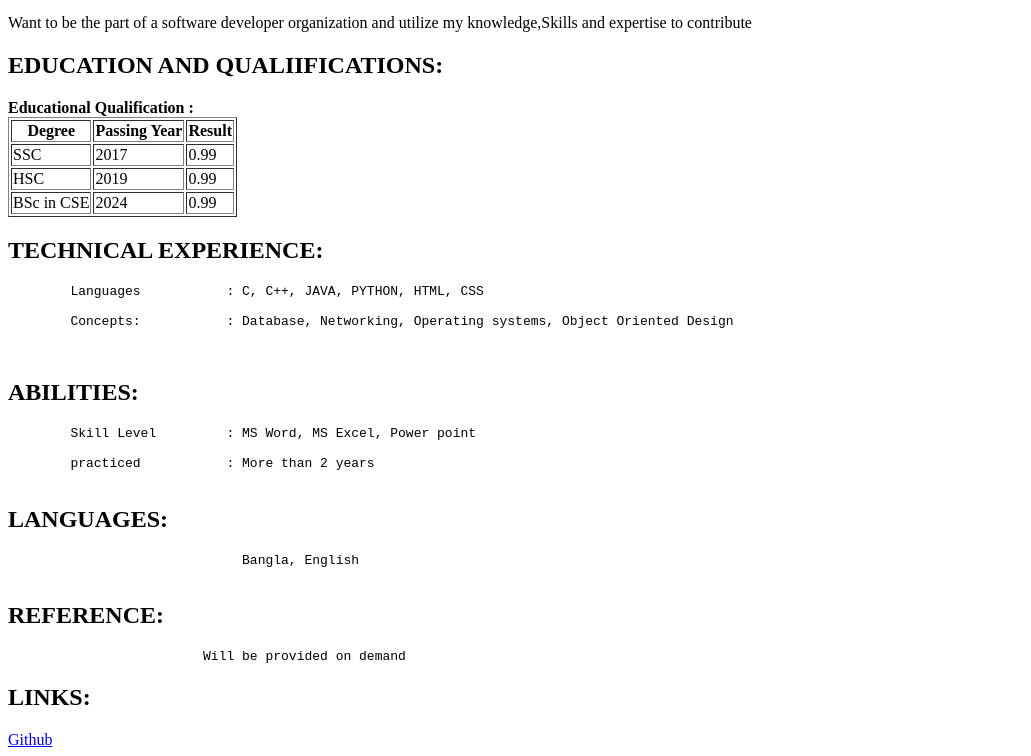
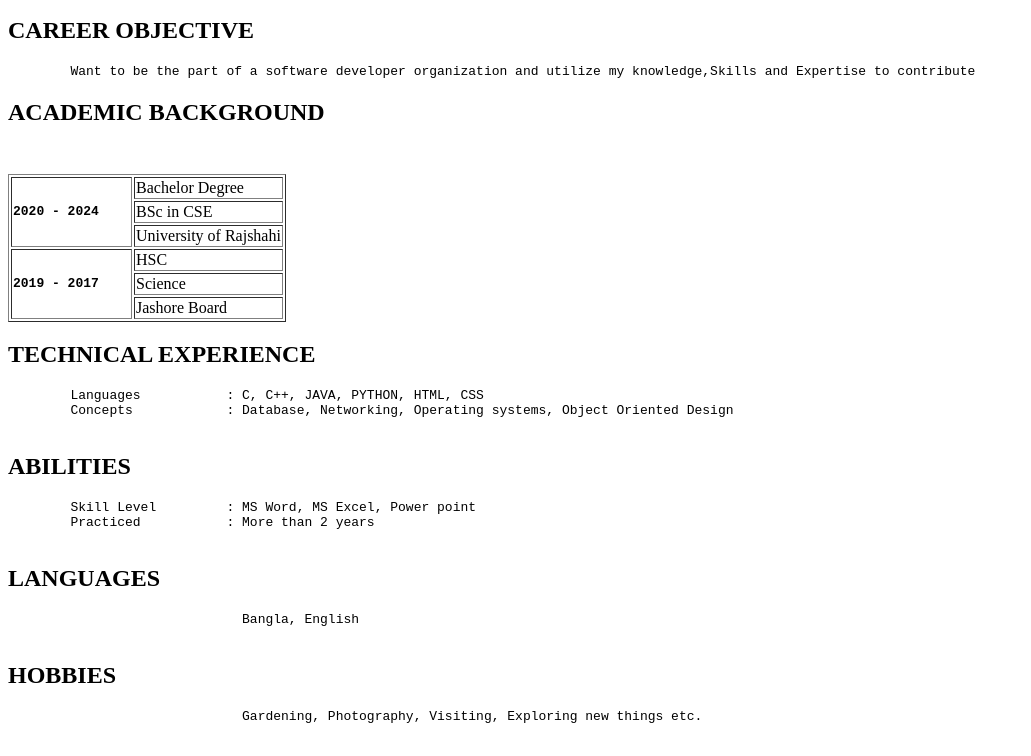
Before and after one commit to Zannatul-Naim/Zannatul-Naim.github.io, a plain HTML site: page index.htm in a window 1280 px wide. Shown: the part 137-893 px from the top of the page, without its empty margins (0-1031 px from the left). Drawn offline with Linux system fonts and the light colour scheme.

Commit message:
updated index

```diff
--- a/index.htm
+++ b/index.htm
@@ -1,51 +1,71 @@
-<html>
-<head><title> Resume </title></head>
-<body bgcolor="white">
+<!DOCTYPE html>
+<html lang="en">
+
+<head>
+    <meta charset="UTF-8">
+    <meta http-equiv="X-UA-Compatible" content="IE=edge">
+    <meta name="viewport" content="width=device-width, initial-scale=1.0">
+    <title> My Resume </title>
+</head>
+
+<body>
+<img src="img/naim.jpg" alt="Zannatul Naim image" height="220" width="250"> <br> <hr>
 <h1><b> Zannatul Naim </b></h1>
-<address> zannatulnaim09@gmail.com</address>
-<h2>CAREER OBJECT:</h2>
-<div>Want to be the part of a software developer organization and utilize my knowledge,Skills and expertise to contribute</div>
-<h2>EDUCATION AND QUALIIFICATIONS:</h2>
-<div><b>Educational Qualification : </b></div>
+<address>  zannatulnaim09@gmail.com </address>
+<h2>CAREER OBJECTIVE</h2>
+<pre>        Want to be the part of a software developer organization and utilize my knowledge,Skills and Expertise to contribute</pre>
+<h2>ACADEMIC BACKGROUND</h2>
 <table border="1">
-    <tr>
-        <th>Degree</th>
-        <th>Passing Year</th>
-        <th>Result</th>
-    </tr>
-    <tr>
-        <td>SSC</td>
-        <td>2017</td>
-        <td>0.99</td>
-    </tr>
-    <tr>
+   <tr>
+        <td rowspan="3"><b><pre>2020 - 2024    </pre></b></td>
+            <pre>
+                <td>Bachelor Degree</td>
+            <tr>
+                <td>BSc in CSE</td>
+            </tr>
+            <tr>
+                <td>University of Rajshahi</td>
+            </tr>
+            </pre>
+   </tr>
+
+   <tr>
+    <td rowspan="3"><b><pre>2019 - 2017    </pre></b></td>
+
         <td>HSC</td>
-        <td>2019</td>
-        <td>0.99</td>
-    </tr>
-    <tr>
-        <td>BSc in CSE</td>
-        <td>2024</td>
-        <td>0.99</td>
+        <tr>
+            <td>Science</td>
+        </tr>
+        <tr>
+            <td>Jashore Board</td>
+        </tr>
     </tr>
 </table>
-<h2>TECHNICAL EXPERIENCE:</h2>
+<h2>TECHNICAL EXPERIENCE</h2>
       <pre>
-        Languages           : C, C++, JAVA, PYTHON, HTML, CSS <br>
-        Concepts:           : Database, Networking, Operating systems, Object Oriented Design <br>
+        Languages           : C, C++, JAVA, PYTHON, HTML, CSS
+        Concepts            : Database, Networking, Operating systems, Object Oriented Design
       </pre>
-<h2>ABILITIES:</h2>
+<h2>ABILITIES</h2>
       <pre>
-        Skill Level         : MS Word, MS Excel, Power point <br>
-        practiced           : More than 2 years
+        Skill Level         : MS Word, MS Excel, Power point
+        Practiced           : More than 2 years
       </pre>
-<h2>LANGUAGES:</h2>
+<h2>LANGUAGES</h2>
         <pre>
                               Bangla, English
         </pre>
-<h2>REFERENCE:</h2>
-<pre>                         Will be provided on demand </pre>
-<h2>LINKS:</h2>
-                    <a href="https://github.com/Zannatul-Naim">Github</a>
+<h2>HOBBIES</h2>
+        <pre>
+                              Gardening, Photography, Visiting, Exploring new things etc.
+        </pre>
+<h2>REFERENCE</h2>
+<pre>
+                              Will be provided on demand
+</pre>
+<h2>LINKS</h2>
+                    <a href="https://www.linkedin.com/in/zannatulnaim09/">LinkedIn</a>&nbsp;&nbsp;
+                    <a href="https://github.com/Zannatul-Naim">Github</a>&nbsp;&nbsp;
+                    <a href="https://stackoverflow.com/users/17947102/naim">StackOverFlow</a>
 </body>
 </html>
```
